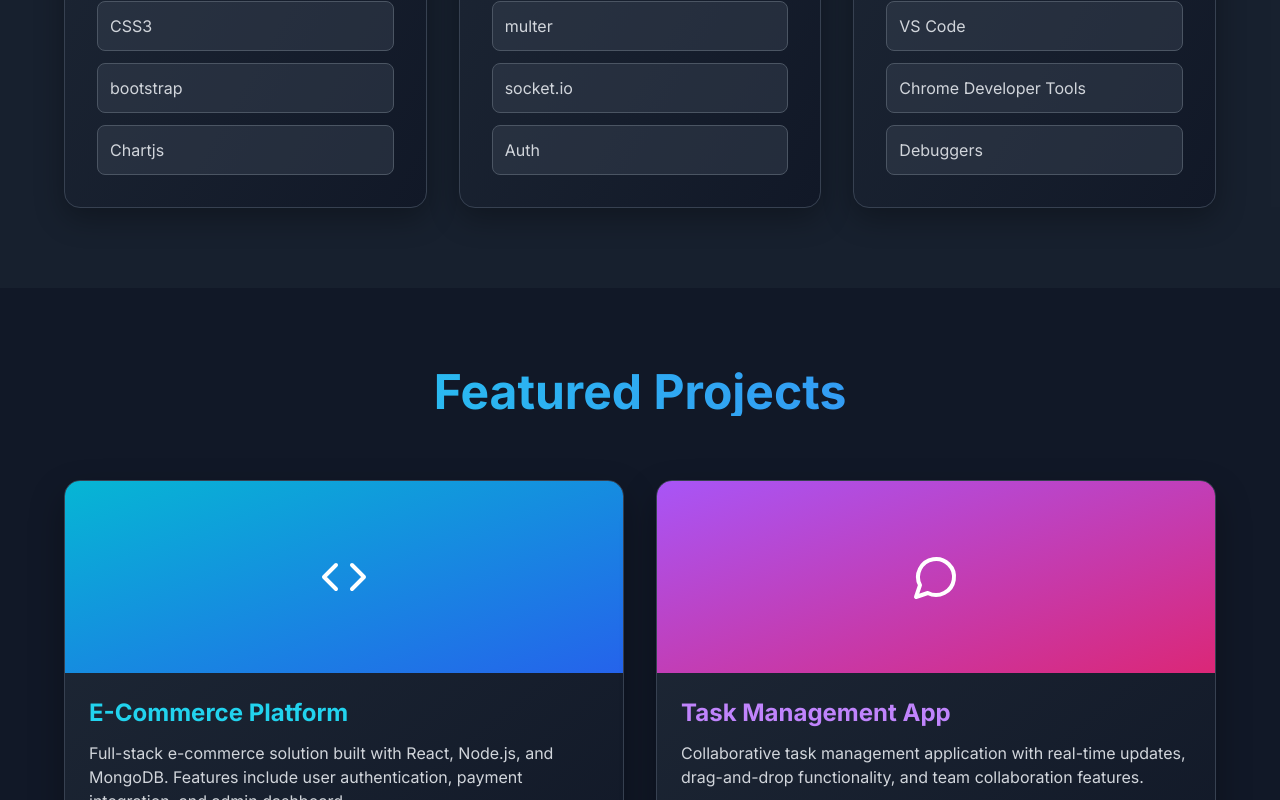
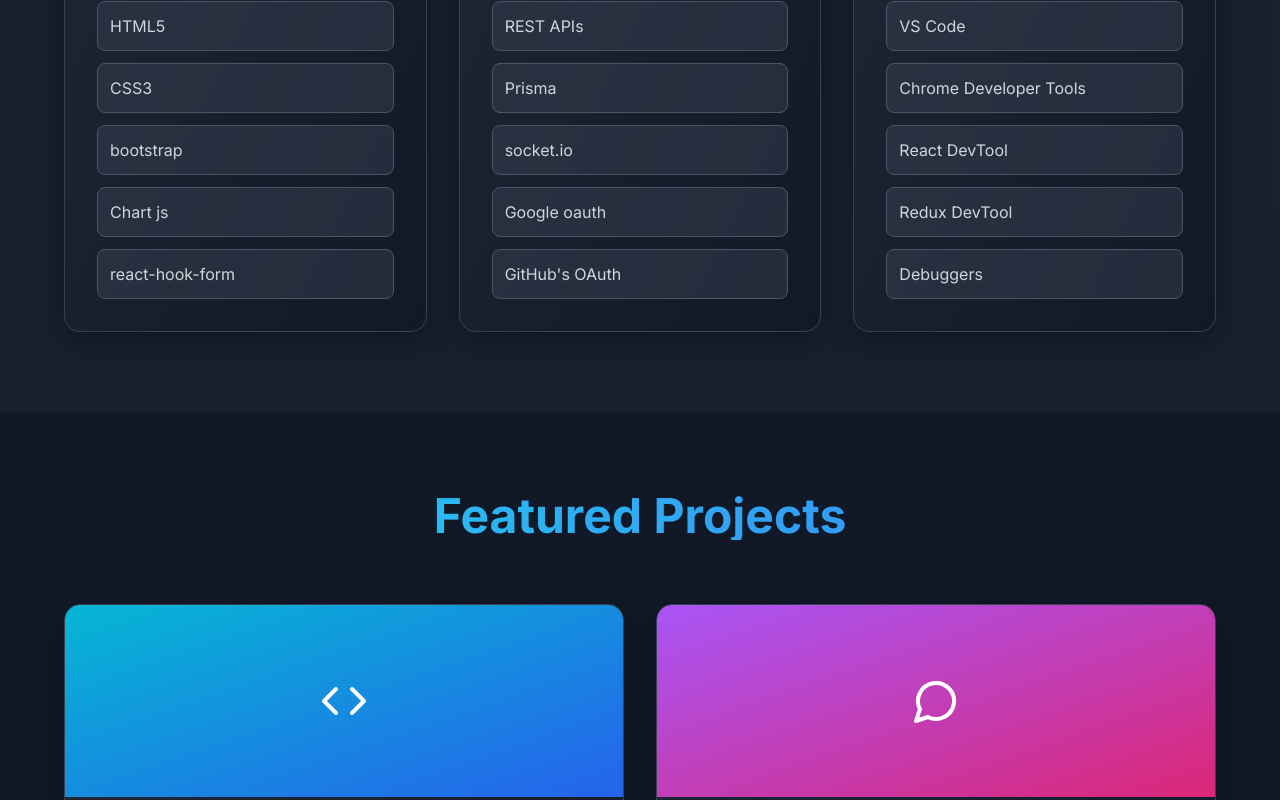
Before and after one commit to Anurag-git04/3D_portfolie, a React (Vite) app: page / in a window 1280 px wide. Shown: the part 2080-2880 px from the top of the page. Built offline with nearby package versions, Linux system fonts and the light colour scheme.

Commit message:
Final Changes

```diff
--- a/src/App.jsx
+++ b/src/App.jsx
@@ -167,7 +167,7 @@
               </div>
               <h3 className="text-xl font-bold mb-4 text-cyan-400">Frontend</h3>
               <div className="space-y-3">
-                {['React', 'JavaScript', 'Tailwind CSS', 'HTML5', 'CSS3','bootstrap','Chartjs'].map((skill) => (
+                {['React', 'JavaScript','TypeScript' ,'Tailwind CSS', 'HTML5', 'CSS3','bootstrap','Chart js','react-hook-form'].map((skill) => (
                   <div key={skill} className="skill-item">
                     <span className="text-gray-300">{skill}</span>
                   </div>
@@ -181,7 +181,7 @@
               </div>
               <h3 className="text-xl font-bold mb-4 text-green-400">Backend</h3>
               <div className="space-y-3">
-                {['Node.js', 'Express.js', 'MongoDB', 'REST APIs', 'multer','socket.io','Auth'].map((skill) => (
+                {['Node.js', 'Express.js', 'MongoDB','PostgreSql','REST APIs','Prisma','socket.io','Google oauth',`GitHub's OAuth`].map((skill) => (
                   <div key={skill} className="skill-item">
                     <span className="text-gray-300">{skill}</span>
                   </div>
@@ -195,7 +195,7 @@
               </div>
               <h3 className="text-xl font-bold mb-4 text-purple-400">Tools</h3>
               <div className="space-y-3">
-                {['Git', 'GitHub', 'Vercel', 'Postman', 'VS Code','Chrome Developer Tools','Debuggers'].map((skill) => (
+                {['Git', 'GitHub', 'Vercel', 'Postman', 'VS Code','Chrome Developer Tools','React DevTool','Redux DevTool','Debuggers'].map((skill) => (
                   <div key={skill} className="skill-item">
                     <span className="text-gray-300">{skill}</span>
                   </div>
@@ -230,11 +230,11 @@
                   ))}
                 </div>
                 <div className="flex space-x-4">
-                  <a href="https://ecommerce-frontend-green-nine.vercel.app/" className="project-link">
+                  <a href="https://ecommerce-frontend-green-nine.vercel.app/" target="_blank" className="project-link">
                     <ExternalLink size={16} />
                     Live Demo
                   </a>
-                  <a href="https://github.com/Anurag-git04/Ecommerce_Frontend.git" className="project-link">
+                  <a href="https://github.com/Anurag-git04/Ecommerce_Frontend.git" target="_blank" className="project-link">
                     <Github size={16} />
                     Code
                   </a>
@@ -247,10 +247,11 @@
                 <MessageCircle size={48} className="text-white" />
               </div>
               <div className="p-6">
-                <h3 className="text-2xl font-bold mb-3 text-purple-400">Task Management App</h3>
+                <h3 className="text-2xl font-bold mb-3 text-purple-400">Workasana App</h3>
                 <p className="text-gray-300 mb-4">
-                  Collaborative task management application with real-time updates,
+                  Collaborative Project management application with real-time updates,
                   drag-and-drop functionality, and team collaboration features.
+                  sample Login : new@gmail.com , password:111111
                 </p>
                 <div className="flex flex-wrap gap-2 mb-4">
                   {['React','Tailwind CSS', 'CSS3' ,'Express', 'Mongo DB'].map((tech) => (
@@ -258,11 +259,11 @@
                   ))}
                 </div>
                 <div className="flex space-x-4">
-                  <a href="https://woekasana-frontend-ajkt.vercel.app/" className="project-link">
+                  <a href="https://woekasana-frontend-ajkt.vercel.app/" target="_blank" className="project-link">
                     <ExternalLink size={16} />
                     Live Demo
                   </a>
-                  <a href="https://github.com/Anurag-git04/workasana_Frontend.git" className="project-link">
+                  <a href="https://github.com/Anurag-git04/workasana_Frontend.git" target="_blank" className="project-link">
                     <Github size={16} />
                     Code
                   </a>
@@ -285,11 +286,11 @@
                   ))}
                 </div>
                 <div className="flex space-x-4">
-                  <a href="https://meetfrontend.vercel.app/" className="project-link">
+                  <a href="https://meetfrontend.vercel.app/" target="_blank" className="project-link">
                     <ExternalLink size={16} />
                     Live Demo
                   </a>
-                  <a href="https://github.com/Anurag-git04/meetfrontend" className="project-link">
+                  <a href="https://github.com/Anurag-git04/meetfrontend" target="_blank" className="project-link">
                     <Github size={16} />
                     Code
                   </a>
@@ -316,11 +317,11 @@
                   ))}
                 </div>
                 <div className="flex space-x-4">
-                  <a href="https://lms-frontend-gilt.vercel.app/" className="project-link">
+                  <a href="https://new-lead-frontend.vercel.app/" target="_blank" className="project-link">
                     <ExternalLink size={16} />
                     Live Demo
                   </a>
-                  <a href="https://github.com/Anurag-git04/LMS_Frontend.git" className="project-link">
+                  <a href="https://github.com/Anurag-git04/New_Lead_Frontend" target="_blank" className="project-link">
                     <Github size={16} />
                     Code
                   </a>
```
